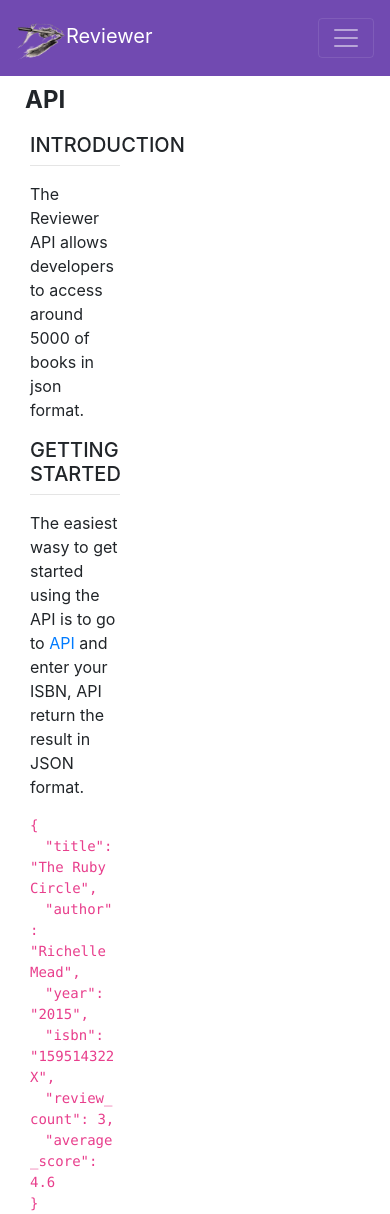
After one commit to siawashkasra/project1, a Flask app: page /api in a window 390 px wide. The commit adds this page. Run offline with Flask 2, Linux system fonts and the light colour scheme; the visitor is signed in with stand-in values (Sample User, id 1); some libraries are stand-ins or nearby versions.

Commit message:
Added API view, improved landing page responsive design

```diff
--- a/application.py
+++ b/application.py
@@ -37,6 +37,8 @@ if not os.getenv("DATABASE_URL"):
 
 @app.route("/")
 def welcome():
+    if "username" in session:
+        return redirect(url_for('index'))
     return render_template("landing.html")
 
 ##########################################################################################
@@ -73,7 +75,7 @@ def login():
 def logout():
     session.pop("username", None)
     session.pop("user_id", None)
-    return redirect(url_for("login"))
+    return redirect(url_for("welcome"))
 
 
 
@@ -106,6 +108,12 @@ def show(id):
     return redirect(url_for("login"))
 
 
+
+#API
+@app.route("/api")
+def doc():
+    return render_template('pages/api.html')
+
 #API
 @app.route("/api/<string:isbn>", methods=['GET'])
 def api(isbn):
--- a/controller.py
+++ b/controller.py
@@ -55,7 +55,10 @@ class Controller():
     #Return a book by an ID
     def get_book_by_id(self, id):
         book = self.db.execute("select * from books where id = :id", {"id": id}).fetchone()
-        return book
+        if book:
+            return book
+        return False
+
     #######################################################################################
 
 
--- a/static/css/custom.css
+++ b/static/css/custom.css
@@ -66,7 +66,7 @@ textarea {
 }
 
 .register {
-    margin-top: 50px;
+    margin-top: 20px;
 }
 
 .custom-card {
@@ -125,9 +125,27 @@ textarea {
 
 .sample {
     color: black;
-    top: 100px;
+    width: 100%;
 }
 
 .btn-block {
     margin-top:50px;
 }
+
+code span {
+    padding-left: 15px;
+}
+
+/* Small devices (landscape phones, 500px and up) */
+@media (min-width: 500px) {
+    .sample {
+        top: 0px;
+    }
+}
+
+/* Medium devices (tablets, 768px and up) */
+@media (min-width: 768px) {
+    .sample {
+        top: 100px;
+    }
+}
--- a/templates/layouts/navbar.html
+++ b/templates/layouts/navbar.html
@@ -1,7 +1,7 @@
 {% block nav %}
         <!-- Main Navigation Starts -->
         <nav class="navbar navbar-expand-lg navbar-dark bg-dark">
-            <a class="navbar-brand" href="#"><img height="50px" width="50px" src="{{ url_for('static', filename='images/logo_2.png') }}" alt="">Reviewer.af</a>
+            <a class="navbar-brand" href="{{ url_for('welcome') }}"><img height="50px" width="50px" src="{{ url_for('static', filename='images/logo_2.png') }}" alt="">Reviewer</a>
             <button class="navbar-toggler" type="button" data-toggle="collapse" data-target="#navbarSupportedContent" aria-controls="navbarSupportedContent" aria-expanded="false" aria-label="Toggle navigation">
               <span class="navbar-toggler-icon"></span>
             </button>
@@ -9,13 +9,13 @@
             <div class="collapse navbar-collapse" id="navbarSupportedContent">
               <ul class="navbar-nav mr-auto">
                 <li class="nav-item">
-                  <a class="nav-link" href="{{ url_for('api', isbn=1) }}">API</a>
+                  <a class="nav-link" href="{{ url_for('doc') }}">API</a>
                 </li>
               </ul>
+              {% if session["username"] %}
               <form class="form-inline my-2 my-lg-0" action="{{ url_for('index') }}" method="GET">
                 <input class="form-control mr-sm-2" name="search" type="search" placeholder="Search for books!" aria-label="Search">
               </form>
-              {% if session["username"] %}
               <span class="navbar-text">
                 <ul class="navbar-nav">
                   <li class="nav-item dropdown">
--- /dev/null
+++ b/templates/pages/api.html
@@ -0,0 +1,42 @@
+{% extends "layouts/main.html" %}
+
+{% include "layouts/navbar.html" %}
+
+{% block main %}
+<div class="container">
+    <div class="row">
+        <div class="col">
+            <h4><B>API</B></h4>
+        </div>
+    </div>
+    <div class="row">
+        <div class="col-4">
+            <h5>INTRODUCTION</h5>
+            <hr>
+            <p>
+                The Reviewer API allows developers to access around 5000 of books in json format.
+            </p>
+        </div>
+    </div>
+    <div class="row">
+        <div class="col-4">
+            <h5>GETTING STARTED</h5>
+            <hr>
+            <p>
+                The easiest wasy to get started using the API is to go to <a href="{{ url_for('api', isbn='159514322X') }}">API</a>
+                and enter your ISBN, API return the result in JSON format.
+            </p>
+                <code>
+                    {<br>
+                        <span>"title": "The Ruby Circle",</span><br>
+                        <span>"author": "Richelle Mead",</span><br>
+                        <span>"year": "2015",</span><br>
+                        <span>"isbn": "159514322X",</span><br>
+                        <span>"review_count": 3,</span><br>
+                        <span>"average_score": 4.6</span><br>
+                    }
+                </code>
+        </div>
+    </div>
+</div>
+{% endblock %}
--- a/templates/pages/login.html
+++ b/templates/pages/login.html
@@ -1,6 +1,8 @@
 {% extends "layouts/main.html" %}
 
 {% block title %} Login {% endblock %}
+
+{% include("layouts/navbar.html") %}
 
 {% block main %}
 <div class="row login justify-content-center">
--- a/templates/pages/register.html
+++ b/templates/pages/register.html
@@ -1,6 +1,8 @@
 {% extends "layouts/main.html" %}
 
 {% block title %} Login {% endblock %}
+
+{% include "layouts/navbar.html" %}
 
 {% block main %}
 
```
Also changed, not shown: templates/landing.html (+7 -8 lines).
